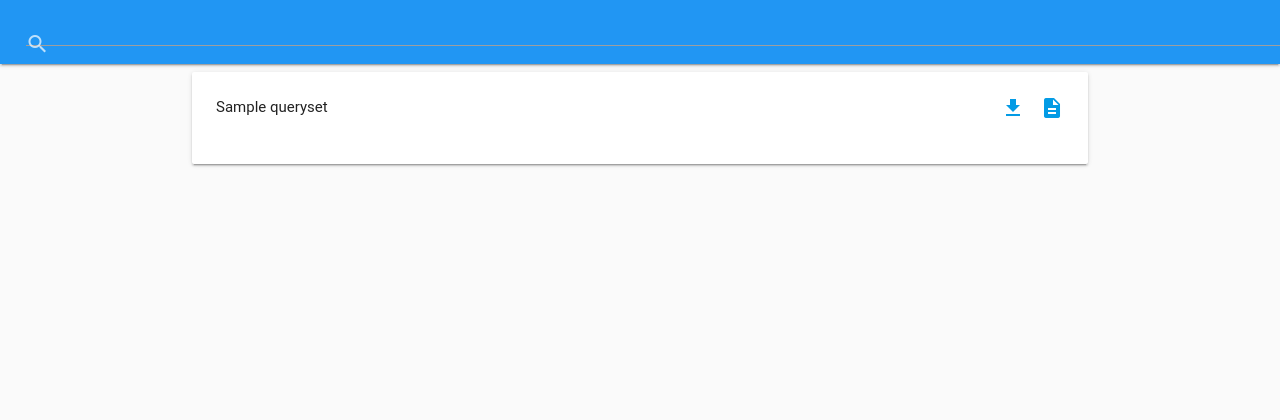
After one commit to SIMRAN1/BytePad, a Django app: template bytepad/web/templates/search.html in a window 1280 px wide. The commit adds this page. Shown: the top 420 px of the page. Run offline with Django 3.2, Linux system fonts and the light colour scheme; tables that the repository leaves empty hold one stand-in row (values such as "Sample post"); the template is opened without the code that fills it: values that come from a table or form of the project are taken from there, most other values are stand-ins (such as "Sample title", 1, 10 or a date in 2020); parts of the project's set-up code (start-up, migrations or seed data) failed here and were passed over; some libraries are stand-ins or nearby versions; some web fonts are replaced.

Commit message:
Search page design

```diff
--- a/bytepad/web/static/css/base.css
+++ b/bytepad/web/static/css/base.css
@@ -26,3 +26,7 @@ footer>span{
 #search-form-div {
     height: 17%;
 }
+
+#attendance-nav-form {
+    margin-left: 2%;
+}
--- a/bytepad/web/templates/base.html
+++ b/bytepad/web/templates/base.html
@@ -22,7 +22,8 @@
 <body class="grey lighten-5">
 <nav class="blue">
     <div class="nav-wrapper">
-        <a href="{% url 'home' %}" class="brand-logo">BytePad</a>
+        {% block navbar %} {% endblock %}
+
     </div>
 </nav>
 
--- /dev/null
+++ b/bytepad/web/templates/search.html
@@ -0,0 +1,37 @@
+{% extends 'base.html' %}
+
+{% block navbar %}
+    <form method="post" id="attendance-nav-form">
+        {% csrf_token %}
+        <div class="input-field">
+            {{ form.name.errors }}
+            {{ form.name }}
+            <label class="label-icon" for={{ form.subject.id_for_label }}><i
+                    class="material-icons">search</i></label>
+        </div>
+    </form>
+{% endblock %}
+
+{% block content %}
+    <div class="wrapper">
+        <div class="content">
+            {% if queryset %}
+                {% for q in queryset %}
+                    <div class="paper card-panel">
+                        <div class="row">
+                            <div class="col m6">
+                                {{ q.name }}
+
+                            </div>
+                            <div class="col m6">
+                                <a href="https://docs.google.com/viewer?url=http://92381d21.ngrok.io{{ q.file.url }}"> <i class="material-icons right">description</i></a>
+                                <a href="{{ q.file.url }}"> <i class="material-icons right">get_app</i></a>
+                            </div>
+                        </div>
+                    </div>
+
+                {% endfor %}
+            {% endif %}
+        </div>
+    </div>
+{% endblock %}
--- a/bytepad/web/views.py
+++ b/bytepad/web/views.py
@@ -31,7 +31,7 @@ class SearchView(TemplateView):
     """
     Search results page
     """
-    template_name = 'home.html'
+    template_name = 'search.html'
 
     def get_context_data(self, **kwargs):
         context = super(SearchView, self).get_context_data(**kwargs)
```
Also changed, not shown: bytepad/web/templates/home.html (+11 -24 lines).
